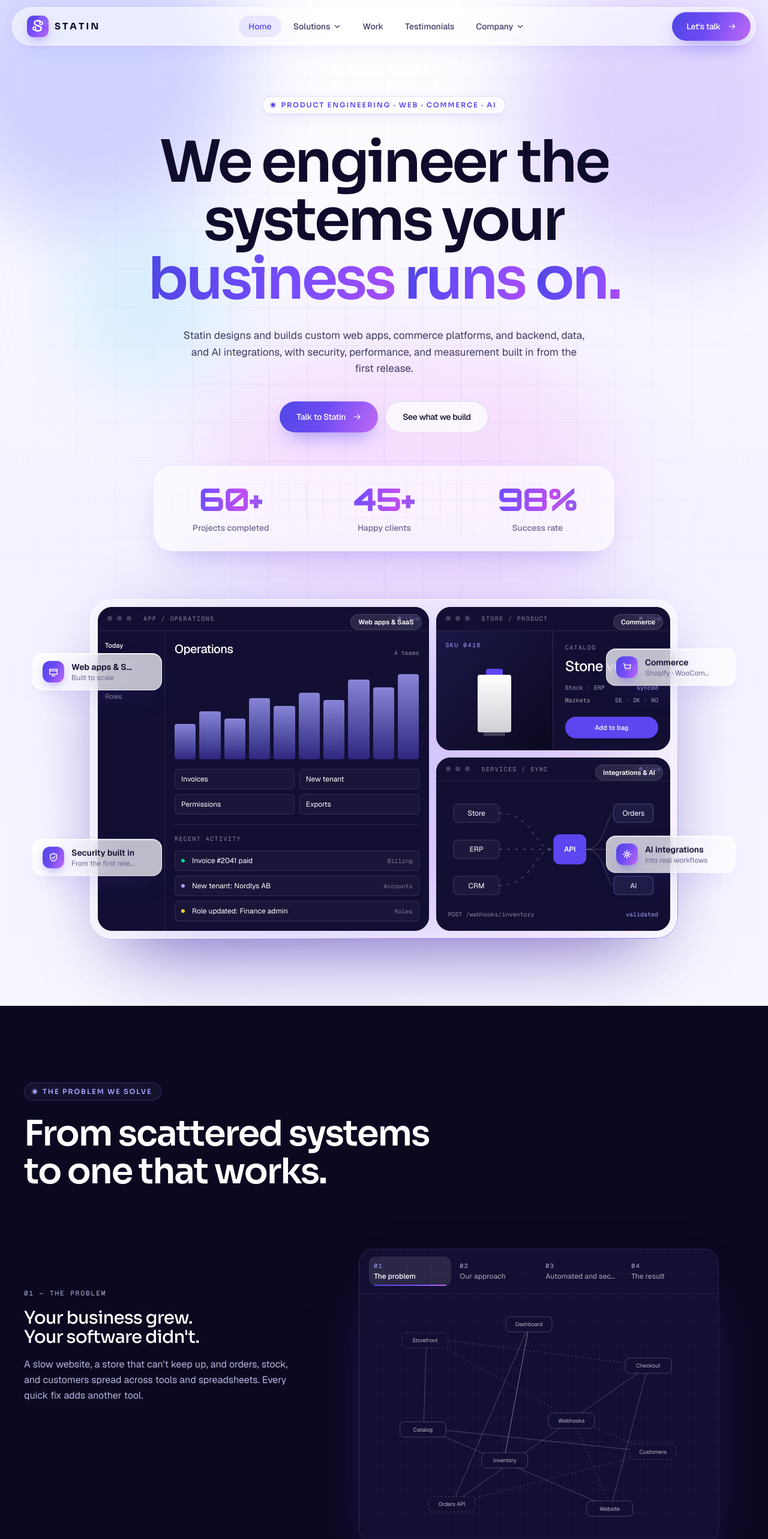
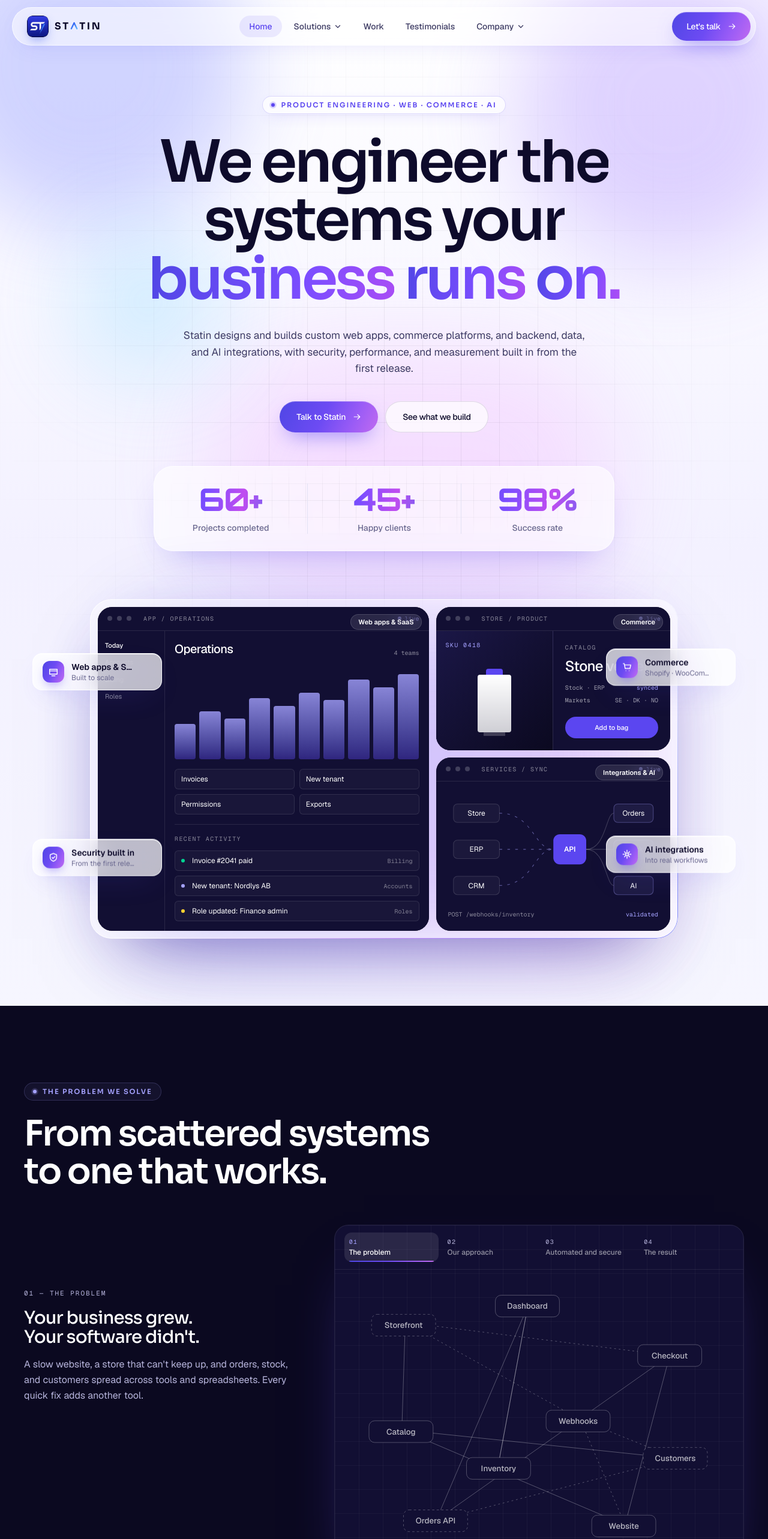
Before and after one commit to officialconnect45/statin_service, a Next.js app in the folder apps/web/: page / in a window 1280 px wide. Shown: the top 2566 px of the page at 60% size. Built offline with nearby package versions, Linux system fonts and the light colour scheme.

Commit message:
Logo changed

```diff
--- a/apps/web/src/app/globals.css
+++ b/apps/web/src/app/globals.css
@@ -674,6 +674,20 @@ body {
   translate: 0 -2px;
 }
 
+/* The wordmark's Λ lifts a little higher and glows */
+.logo-lambda {
+  margin-right: 0.16em;
+  transition:
+    translate 0.35s var(--ease-out),
+    filter 0.35s;
+  transition-delay: calc(var(--i) * 35ms);
+}
+
+.logo-link:hover .logo-lambda {
+  translate: 0 -4px;
+  filter: drop-shadow(0 4px 8px rgb(37 117 252 / 0.6));
+}
+
 .logo-shine {
   background: linear-gradient(115deg, transparent 30%, rgb(255 255 255 / 0.55) 50%, transparent 70%);
   translate: -120% 0;
--- a/apps/web/src/components/home/problem-story.tsx
+++ b/apps/web/src/components/home/problem-story.tsx
@@ -51,7 +51,7 @@ const orderLines: [number, number][] = [
 ];
 
 const AI = [270, 468] as const;
-const INSIGHT = [586, 260] as const;
+const INSIGHT = [582, 250] as const;
 
 const BAND_TITLES = ["Interface", "Services", "Data"];
 
@@ -98,7 +98,7 @@ export function ProblemStory() {
       <div className="mx-auto grid w-full max-w-[1320px] px-5 pb-16 sm:px-8 lg:grid-cols-12 lg:gap-10 lg:px-10 lg:pb-32">
         {/* Visual */}
         <div className="sticky top-20 z-10 -mx-5 bg-night px-5 pt-4 pb-3 sm:-mx-8 sm:px-8 lg:top-24 lg:order-2 lg:col-span-7 lg:mx-0 lg:flex lg:h-[calc(100svh-7rem)] lg:items-center lg:justify-center lg:bg-transparent lg:px-0 lg:py-6">
-          <div className="relative w-full overflow-hidden rounded-3xl border border-night-line bg-night-2 shadow-[0_50px_100px_-50px_rgb(91_70_240/0.6)] lg:max-w-[600px]">
+          <div className="relative w-full overflow-hidden rounded-3xl border border-night-line bg-night-2 shadow-[0_50px_100px_-50px_rgb(91_70_240/0.6)] lg:max-w-[720px]">
             <div
               aria-hidden="true"
               className="bg-grid absolute inset-0 opacity-70"
@@ -182,7 +182,7 @@ function Scene({ step: copyStep }: { step: number }) {
       viewBox="0 0 640 520"
       role="img"
       aria-label={`Diagram: ${problemSteps[copyStep].title}`}
-      className="relative mx-auto block h-auto max-h-[30svh] w-full lg:max-h-[min(52svh,460px)]"
+      className="relative mx-auto block h-auto max-h-[36svh] w-full lg:max-h-[min(62svh,560px)]"
       fill="none"
     >
       <defs>
@@ -203,8 +203,16 @@ function Scene({ step: copyStep }: { step: number }) {
           strokeOpacity="0.55"
           strokeDasharray="6 6"
         />
-        <rect x="44" y="54" width="214" height="24" rx="12" fill="#0b0920" stroke="#a5a2ff" strokeOpacity="0.55" />
-        <text x="151" y="70" textAnchor="middle" fill="#a5a2ff" fontSize="11" className="font-mono" letterSpacing="1.2">
+        <rect x="40" y="52" width="250" height="28" rx="14" fill="#0b0920" stroke="#a5a2ff" strokeOpacity="0.55" />
+        <text
+          x="165"
+          y="70.5"
+          textAnchor="middle"
+          fill="#a5a2ff"
+          fontSize="12.5"
+          className="font-mono"
+          letterSpacing="1.2"
+        >
           AUTH · ROLES · VALIDATION
         </text>
       </g>
@@ -214,20 +222,20 @@ function Scene({ step: copyStep }: { step: number }) {
         {COLS.map((x, index) => (
           <g key={x}>
             <rect
-              x={x - 66}
-              y="98"
-              width="132"
-              height="300"
+              x={x - 75}
+              y="90"
+              width="150"
+              height="320"
               rx="16"
               fill="rgb(255 255 255 / 0.025)"
               stroke="rgb(255 255 255 / 0.1)"
             />
             <text
               x={x}
-              y="124"
+              y="116"
               textAnchor="middle"
-              fill="rgb(255 255 255 / 0.5)"
-              fontSize="10"
+              fill="rgb(255 255 255 / 0.55)"
+              fontSize="12"
               className="font-mono"
               letterSpacing="1.6"
             >
@@ -264,7 +272,7 @@ function Scene({ step: copyStep }: { step: number }) {
         return (
           <path
             key={`o-${index}`}
-            d={`M${x1 + 48} ${y1} C ${mid} ${y1}, ${mid} ${y2}, ${x2 - 48} ${y2}`}
+            d={`M${x1 + 56} ${y1} C ${mid} ${y1}, ${mid} ${y2}, ${x2 - 56} ${y2}`}
             stroke="#a5a2ff"
             strokeOpacity={step >= 6 ? 0.9 : 0.55}
             className="dash-flow"
@@ -280,7 +288,7 @@ function Scene({ step: copyStep }: { step: number }) {
           return (
             <path
               key={`ai-${index}`}
-              d={`M${x} ${y + 16} C ${x} ${AI[1] - 40}, ${AI[0] + 40} ${AI[1]}, ${AI[0] + 56} ${AI[1]}`}
+              d={`M${x} ${y + 19} C ${x} ${AI[1] - 40}, ${AI[0] + 40} ${AI[1]}, ${AI[0] + 66} ${AI[1]}`}
               stroke="#5b46f0"
               strokeOpacity="0.8"
               className="dash-flow"
@@ -292,15 +300,15 @@ function Scene({ step: copyStep }: { step: number }) {
           return (
             <path
               key={`ai-s-${index}`}
-              d={`M${x} ${y + 16} L ${x} ${AI[1] - 18}`}
+              d={`M${x} ${y + 19} L ${x} ${AI[1] - 21}`}
               stroke="#5b46f0"
               strokeOpacity="0.6"
               className="dash-flow"
             />
           );
         })}
-        <rect x={AI[0] - 56} y={AI[1] - 18} width="112" height="36" rx="18" fill="#5b46f0" />
-        <text x={AI[0]} y={AI[1] + 4} textAnchor="middle" fill="white" fontSize="12" fontWeight="600">
+        <rect x={AI[0] - 66} y={AI[1] - 21} width="132" height="42" rx="21" fill="#5b46f0" />
+        <text x={AI[0]} y={AI[1] + 5} textAnchor="middle" fill="white" fontSize="14" fontWeight="600">
           AI · Automation
         </text>
       </g>
@@ -308,16 +316,16 @@ function Scene({ step: copyStep }: { step: number }) {
       {/* Outcome */}
       <g style={visible(step >= 6)}>
         <path
-          d={`M524 ${INSIGHT[1]} L ${INSIGHT[0] - 50} ${INSIGHT[1]}`}
+          d={`M522 ${INSIGHT[1]} L ${INSIGHT[0] - 54} ${INSIGHT[1]}`}
           stroke="#a5a2ff"
           strokeWidth="1.5"
           markerEnd="url(#story-arrow)"
         />
-        <rect x={INSIGHT[0] - 48} y={INSIGHT[1] - 34} width="96" height="68" rx="14" fill="#a5a2ff" />
-        <text x={INSIGHT[0]} y={INSIGHT[1] - 4} textAnchor="middle" fill="#0b0920" fontSize="12" fontWeight="600">
+        <rect x={INSIGHT[0] - 52} y={INSIGHT[1] - 38} width="104" height="76" rx="16" fill="#a5a2ff" />
+        <text x={INSIGHT[0]} y={INSIGHT[1] - 3} textAnchor="middle" fill="#0b0920" fontSize="14" fontWeight="600">
           Insight
         </text>
-        <text x={INSIGHT[0]} y={INSIGHT[1] + 14} textAnchor="middle" fill="#0b0920" fontSize="10" className="font-mono">
+        <text x={INSIGHT[0]} y={INSIGHT[1] + 17} textAnchor="middle" fill="#0b0920" fontSize="11" className="font-mono">
           measured
         </text>
       </g>
@@ -335,11 +343,11 @@ function Scene({ step: copyStep }: { step: number }) {
           >
             <g className={`story-node ${step === 1 ? "story-jitter" : ""}`} style={{ "--j": index } as CSSProperties}>
               <rect
-                x="-48"
-                y="-16"
-                width="96"
-                height="32"
-                rx="9"
+                x="-56"
+                y="-19"
+                width="112"
+                height="38"
+                rx="10"
                 fill={step >= 6 ? "#1b1747" : "#120f33"}
                 stroke={ordered ? "#a5a2ff" : "rgb(255 255 255 / 0.28)"}
                 strokeOpacity={ordered ? 0.7 : 1}
@@ -348,9 +356,10 @@ function Scene({ step: copyStep }: { step: number }) {
               />
               <text
                 x="0"
-                y="4"
+                y="5"
                 textAnchor="middle"
-                fontSize="11.5"
+                fontSize="14"
+                fontWeight="500"
                 fill={ordered ? "#ffffff" : "rgb(255 255 255 / 0.7)"}
               >
                 {node.label}
--- a/apps/web/src/components/ui/logo.tsx
+++ b/apps/web/src/components/ui/logo.tsx
@@ -1,46 +1,49 @@
+import Image from "next/image";
 import Link from "next/link";
 import { useId, type CSSProperties } from "react";
 
 /**
- * Statin mark: an "S" drawn as one connection between two system nodes, on
- * the brand gradient. A light sweep crosses it when its group is hovered.
+ * Statin mark: the same "ST" squircle used for the favicon and app icons.
+ * Hovering the logo sweeps a light across it.
  */
 export function Mark({ className = "h-8 w-8" }: { className?: string }) {
-  const id = useId().replace(/:/g, "");
   return (
     <span
       aria-hidden="true"
-      className={`logo-mark relative inline-block shrink-0 overflow-hidden rounded-[30%] shadow-[0_8px_20px_-8px_rgb(91_70_240/0.8)] ${className}`}
+      className={`logo-mark relative inline-block shrink-0 overflow-hidden rounded-[24%] shadow-[0_8px_20px_-8px_rgb(33_71_238/0.8)] ${className}`}
     >
-      <svg viewBox="0 0 32 32" className="h-full w-full">
-        <defs>
-          <linearGradient id={`${id}-bg`} x1="0" y1="0" x2="1" y2="1">
-            <stop offset="0" stopColor="#4f46e5" />
-            <stop offset="0.55" stopColor="#7c4dff" />
-            <stop offset="1" stopColor="#c06bf0" />
-          </linearGradient>
-        </defs>
-        <rect width="32" height="32" fill={`url(#${id}-bg)`} />
-        <circle cx="25" cy="7" r="9" fill="white" opacity="0.12" />
-        <path
-          d="M21 11.2c0-2.2-2.2-3.6-5-3.6-2.9 0-5 1.4-5 3.6 0 2.5 2.6 3.2 5 3.8 2.6.6 5 1.4 5 4 0 2.3-2.1 3.6-5 3.6-2.9 0-5-1.4-5-3.6"
-          fill="none"
-          stroke="white"
-          strokeWidth="2.3"
-          strokeLinecap="round"
-        />
-        {/* The two system nodes the "S" connects */}
-        <circle cx="21" cy="11.2" r="2.9" fill="white" />
-        <circle cx="21" cy="11.2" r="1.2" fill="#6d4bf3" />
-        <circle cx="11" cy="19" r="2.9" fill="white" />
-        <circle cx="11" cy="19" r="1.2" fill="#6d4bf3" />
-      </svg>
+      <Image src="/icon-192.png" alt="" width={192} height={192} className="h-full w-full" />
       <span className="logo-shine pointer-events-none absolute inset-0" />
     </span>
   );
 }
 
-const LETTERS = "STATIN".split("");
+/** The "A" of the wordmark: a gradient chevron in the mark's stroke style. */
+function Lambda({ index }: { index: number }) {
+  const id = useId().replace(/:/g, "");
+  return (
+    <span style={{ "--i": index } as CSSProperties} className="logo-letter logo-lambda inline-block">
+      <svg viewBox="0 0 14 14" className="block h-[0.75em] w-[0.82em]" aria-hidden="true">
+        <defs>
+          <linearGradient id={`${id}-a`} x1="0" y1="0" x2="1" y2="1">
+            <stop offset="0" stopColor="#2147ee" />
+            <stop offset="1" stopColor="#5eb3ff" />
+          </linearGradient>
+        </defs>
+        <path
+          d="M1.6 12.65 7 1.35l5.4 11.3"
+          fill="none"
+          stroke={`url(#${id}-a)`}
+          strokeWidth="2.7"
+          strokeLinecap="round"
+          strokeLinejoin="round"
+        />
+      </svg>
+    </span>
+  );
+}
+
+const WORD = ["S", "T", "A", "T", "I", "N"] as const;
 
 export function Logo({ tone = "dark", onNavigate }: { tone?: "dark" | "light"; onNavigate?: () => void }) {
   const dark = tone === "dark";
@@ -54,9 +57,12 @@ export function Logo({ tone = "dark", onNavigate }: { tone?: "dark" | "light"; o
       <Mark className="h-9 w-9 transition-transform duration-500 ease-[cubic-bezier(0.22,1,0.36,1)] group-hover/logo:scale-105 group-hover/logo:rotate-[-8deg]" />
       <span
         aria-hidden="true"
-        className="flex font-[family-name:var(--font-display)] text-[15px] font-bold tracking-[0.2em]"
+        className="flex items-baseline font-[family-name:var(--font-display)] text-[16px] leading-none font-bold tracking-[0.16em]"
       >
-        {LETTERS.map((letter, index) => (
+        {WORD.map((letter, index) =>
+          letter === "A" ? (
+            <Lambda key={index} index={index} />
+          ) : (
             <span
               key={index}
               style={{ "--i": index } as CSSProperties}
@@ -64,7 +70,8 @@ export function Logo({ tone = "dark", onNavigate }: { tone?: "dark" | "light"; o
             >
               {letter}
             </span>
-        ))}
+          ),
+        )}
       </span>
     </Link>
   );
```
Also changed, not shown: apps/web/src/app/opengraph-image.tsx (+6 -15 lines). Lines whose indentation alone changed are shown as unchanged.
